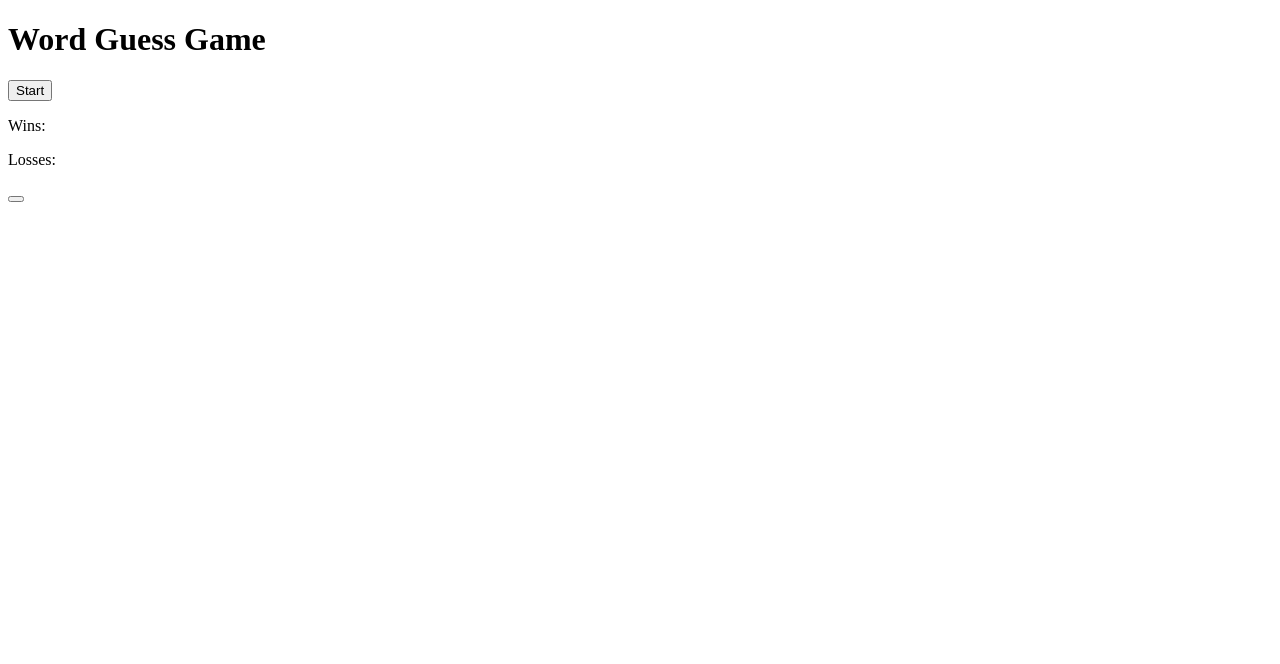
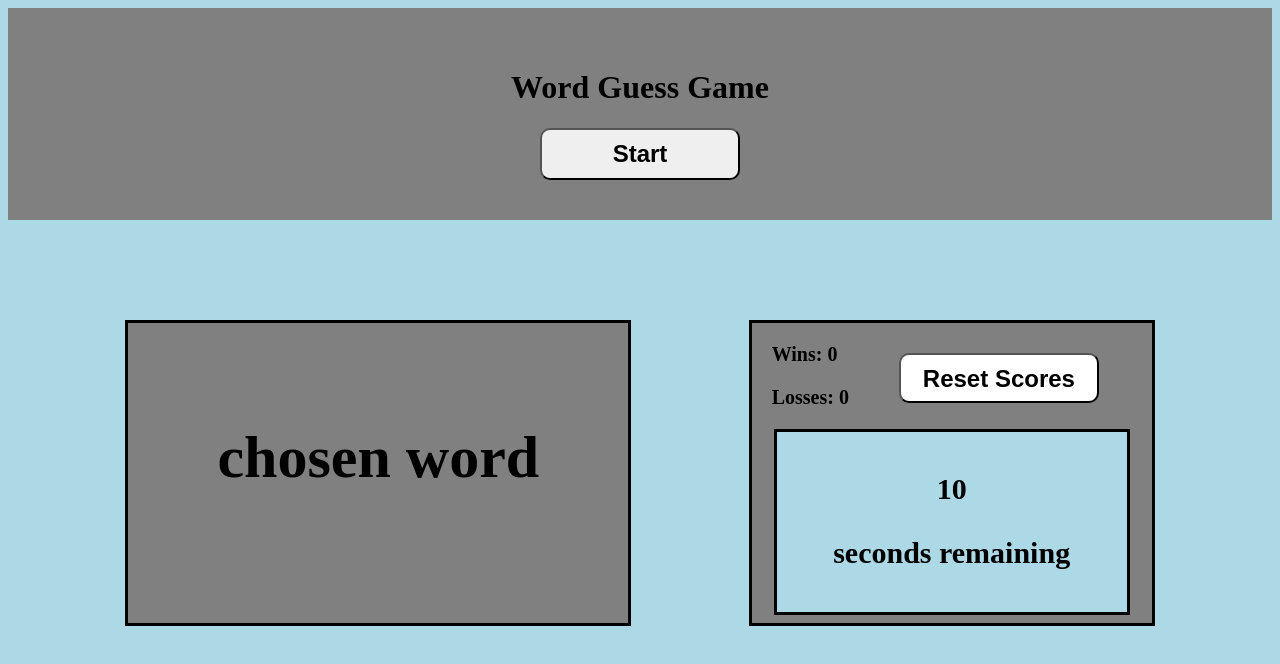
Before and after one commit to danielschris96/word-guess-game, a plain HTML site: page index.html in a window 1280 px wide. Drawn offline with Linux system fonts and the light colour scheme.

Commit message:
add css styling

```diff
--- a/assets/css/style.css
+++ b/assets/css/style.css
@@ -0,0 +1,125 @@
+:root{
+    --light-color: lightblue;
+    --dark-color: gray;
+}
+
+header{
+    background-color: var(--dark-color);
+    width: 100%;
+    height: 30%;
+    text-align: center;
+    padding-top: 40px;
+    padding-bottom: 40px;
+    margin: 0 auto;
+}
+body{
+    background-color: var(--light-color);
+}
+
+#start{
+    padding: 10px 20px 10px 20px;
+    width:200px;
+    border-radius: 10px;
+    font-size: 24px;
+    font-weight: bold;
+}
+
+.container{
+    display: inline-flex;
+    justify-content: space-evenly;
+    flex-wrap: wrap;
+    width: 100%;
+    height: 80%;
+}
+
+.word{
+    width: 500px;
+    height: 300px;
+    border: solid;
+    background-color: var(--dark-color);
+    margin-top: 100px;
+    margin-bottom: 100px;
+    font-size: 60px;
+    font-weight: bold;
+}
+
+.score-reset{
+    width: 400px;
+    height: 300px;
+    border: solid;
+    background-color: var(--dark-color);
+    margin-top: 100px;
+    margin-bottom: 100px;
+}
+
+.score-reset{
+    display: flex;
+    flex-wrap: wrap;
+}
+
+#scores{
+    display: inline-flex;
+}
+
+#reset{
+    padding: 10px;
+    width:200px;
+    height: 50px;
+    border-radius: 10px;
+    font-size: 24px;
+    font-weight: bold;
+    margin-left: 50px;
+    margin-top: 30px;
+    background-color: white;
+}
+
+#wins,
+#losses{
+    font-size: 20px;
+    font-weight: bold;
+    padding-left: 20px;
+}
+
+#timer{
+    height: 60%;
+    width: 350px;
+    border: solid;
+    background-color: var(--light-color);
+    margin: auto ;
+    margin-bottom: 20px;
+    font-size: 30px;
+    font-weight: bold;
+}
+
+#time-left{
+   text-align: center;
+}
+
+#second{
+    text-align: center;
+    margin-top: 40px;
+}
+
+#chosen-word{
+    text-align: center;
+    margin-top: 100px;
+}
+
+@media screen and (max-width: 992px) {
+    #container{
+        flex-direction:column;
+    }
+    .word{
+        margin-top: 50px;
+    }
+}
+
+/*
+@media screen and (max-width: 768px) {
+
+
+}
+
+@media screen and (max-width: 576px ) {
+
+}*/
--- a/index.html
+++ b/index.html
@@ -14,15 +14,19 @@
     </header>
     <section class="container">
         <section class="word">
+            <p id="chosen-word">chosen word</p>
         </section>
         <section class="score-reset">
             <section id="scores">
-                <p id="wins">Wins: </p>
-                <p id="losses">Losses: </p>
-                <button id="reset" type="button"></button>
+                <section id="wins-losses">
+                    <p id="wins">Wins: <span id="current-wins">0</span></p>
+                    <p id="losses">Losses: <span id="current-losses">0</span></p>
+                </section>
+                <button id="reset" type="button">Reset Scores</button>
             </section>
             <section id="timer">
-                <p id="time-left"></p>
+                <p id="second">10</p>
+                <p id="time-left">seconds remaining</p>
             </section>
         </section>
     </section>
```
